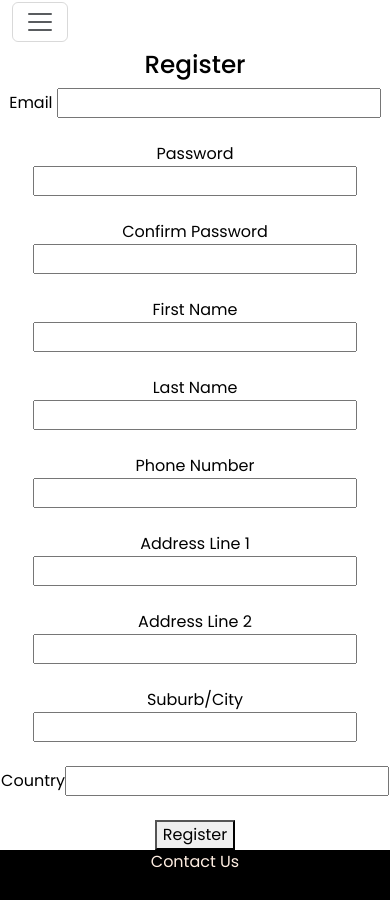
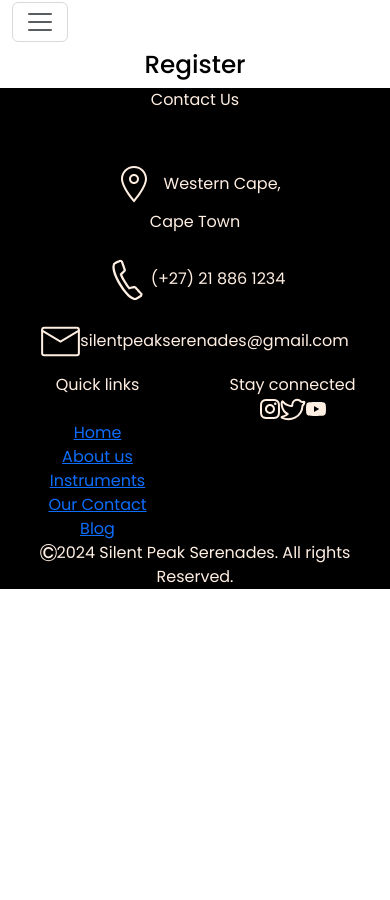
Before and after one commit to tlcgeyer/silentpeakSerenades, a Vue app in the folder frontend/: page /register in a window 390 px wide. Shown: the part 261-1161 px from the top of the page. After the commit the page ends 850 px from the top, so only its background shows below. Built offline with nearby package versions, Linux system fonts and the light colour scheme; what vue3-cookies would draw is missing.

Commit message:
registerform

```diff
--- a/frontend/src/components/RegisterComp.vue
+++ /dev/null
@@ -1,38 +0,0 @@
-<template>
-    <form @submit.prevent="registerUser">
-      <label>Email <input v-model="email" type="text" required /></label> <br> <br>
-      <label>Password <input v-model="password" type="password" required /></label><br> <br>
-      <label>Confirm Password <input v-model="password" type="password" required /></label><br> <br>
-      <label>First Name <input v-model="firstName" type="text" required /></label><br> <br>
-      <label>Last Name<input v-model="lastName" type="text" required /></label><br> <br>
-      <label>Phone Number<input v-model="number" type="number" required /></label><br> <br>
-      <label>Address Line 1 <input v-model="address" type="text" required /></label><br> <br>
-      <label>Address Line 2 <input v-model="address2" type="text" required /></label><br> <br>
-      <label>Suburb/City<input v-model="city" type="text" required /></label><br> <br>
-      <label>Country<input v-model="country" type="text" required /></label><br> <br>
-
-      <button type="submit">Register</button>
-    </form>
-  </template>
-
-  <script>
-  export default {
-    data() {
-      return {
-        userEmail: '',
-        userPwd: '',
-      };
-    },
-    methods: {
-      registerUser() {
-        this.$store.dispatch('register', {
-          email: this.email,
-          pwd: this.pwd,
-        });
-
-        this.email = '';
-        this.password = '';
-      },
-    },
-  };
-  </script>
--- a/frontend/src/router/index.js
+++ b/frontend/src/router/index.js
@@ -1,11 +1,11 @@
 import { createRouter, createWebHistory } from 'vue-router'
-import HomeView from '../views/HomeView.vue'
+
 
 const routes = [
   {
     path: '/',
     name: 'home',
-    component: HomeView
+    component: () => import('../views/HomeView.vue')
   },
   {
     path: '/about',
--- a/frontend/src/views/LoginVIew.vue
+++ b/frontend/src/views/LoginVIew.vue
@@ -1,12 +1,29 @@
 <template>
-    <div>
+    <div class="container-fluid">
+        <div class="d-flex justify-content-center">
+            <h4 class="display-6">Login</h4>
+        </div>
+        <div class="row">
+            <div class="col-md-6">
+                <form @submit.prevent="loginInto">
+                    <label>Email Address<input type="email" v-model="emailAdd" /></label>
+                    <label>Password<input type="password" v-model="userPwd" /></label>
+                    <button type="submit">Submit</button>
+                </form>
 
+            </div>
+        </div>
     </div>
 </template>
 
 <script>
     export default {
-
+        data() {
+            return{
+                emailAdd: "",
+                userPwd: ""
+            }
+        }
     }
 </script>
 
--- a/frontend/src/views/RegisterView.vue
+++ b/frontend/src/views/RegisterView.vue
@@ -1,16 +1,13 @@
 <template>
     <div>
       <h2>Register</h2>
-      <RegisterComp />
+
     </div>
   </template>
 
   <script>
-  import RegisterComp from '../components/RegisterComp.vue';
 
   export default {
-    components: {
-      RegisterComp,
-    },
+
   };
   </script>
```
